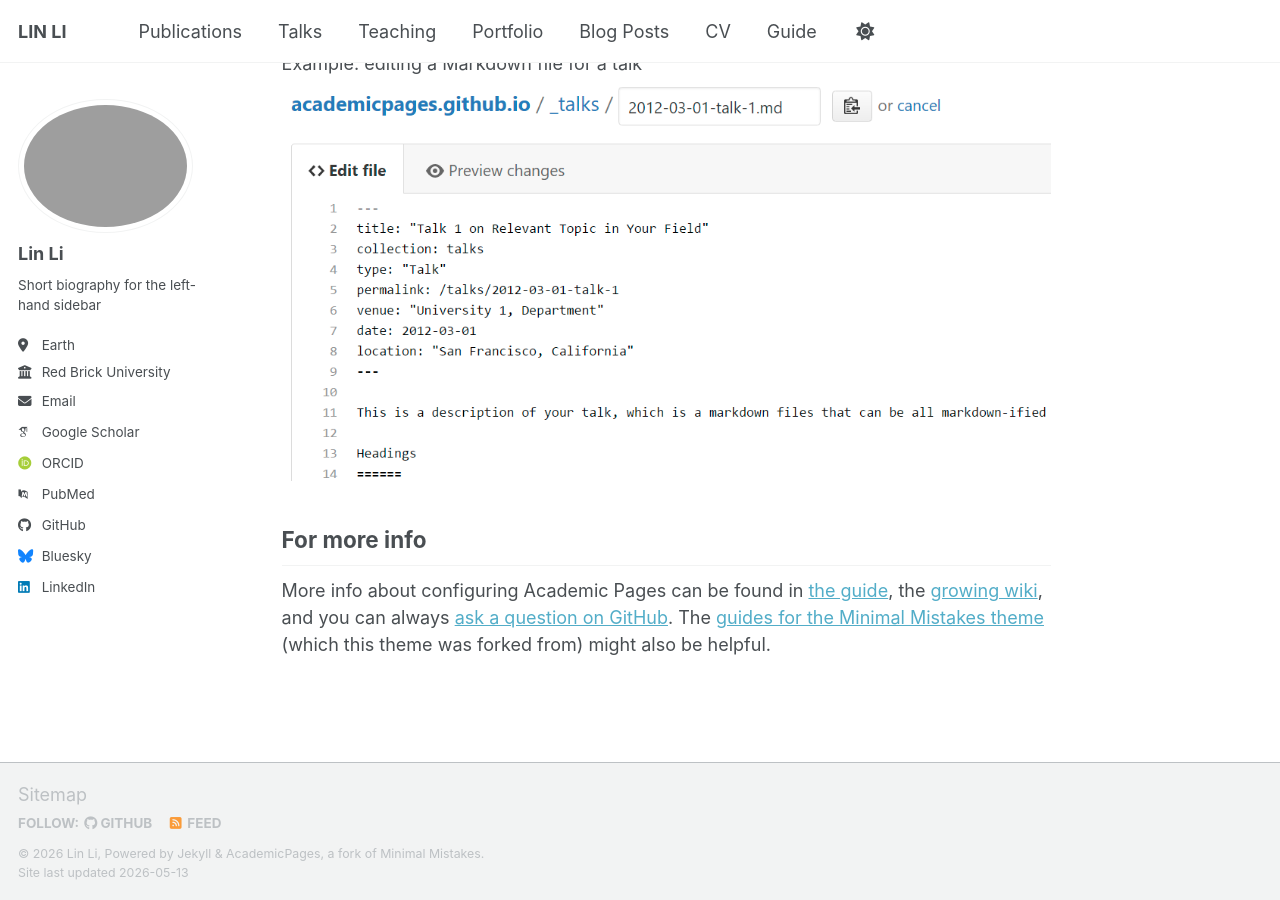
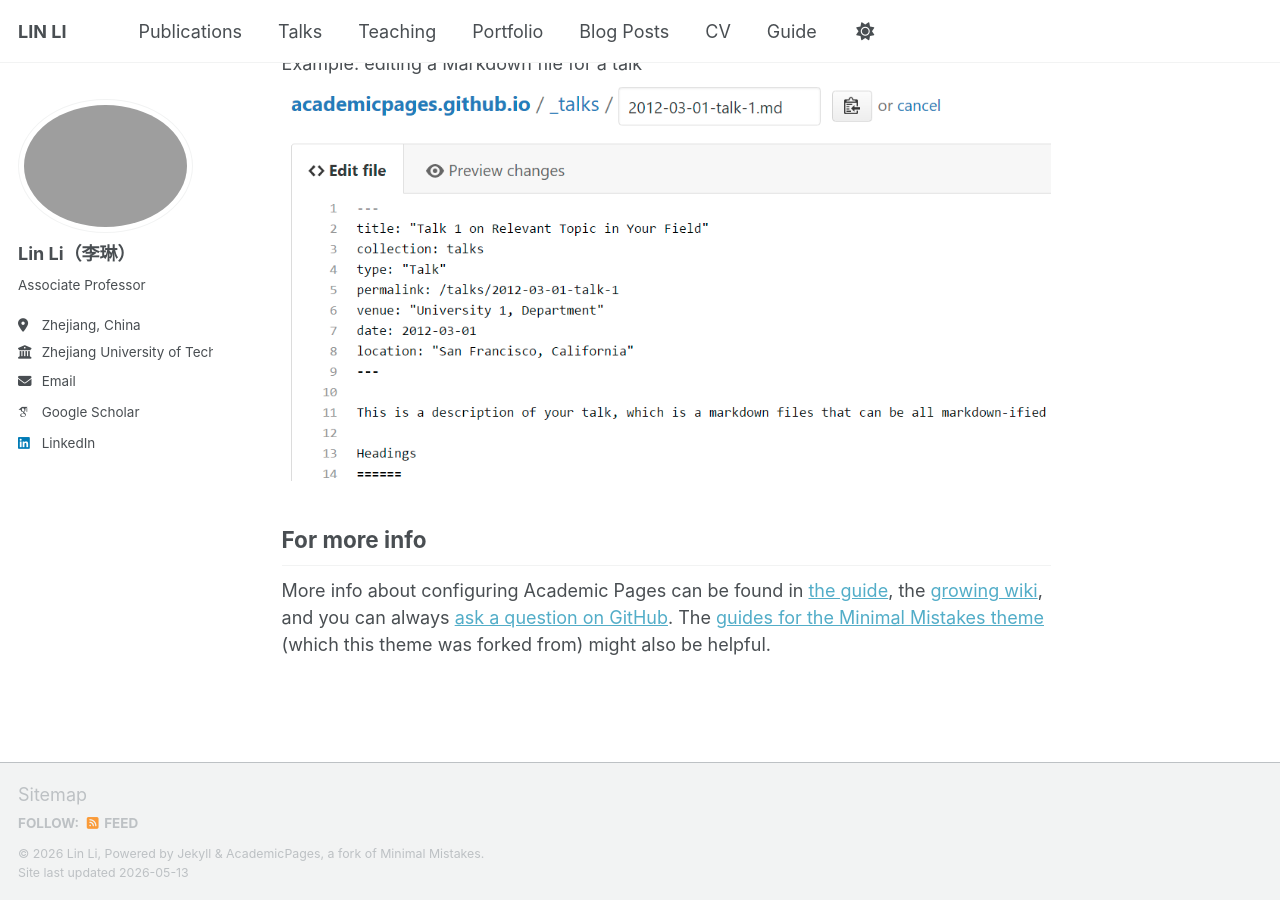
Before and after one commit to lilin96/lilin96a.github.io, a Jekyll site: the page built from _pages/about.md, in a window 1280 px wide and 900 px high, scrolled down 2718 px. Built offline with Jekyll 4.4.1, drawn with Linux system fonts in a browser that asks for light colours; some web fonts are replaced; a script bundle is joined from its source files by our own code; library files that are not in the unit come from our copies.

Commit message:
Update _config.yml

```diff
--- a/_config.yml
+++ b/_config.yml
@@ -24,63 +24,63 @@ repository               : "academicpages/academicpages.github.io"
 author:
   # Biographic information
   avatar           : "profile.png"
-  name             : "Lin Li"
+  name             : "Lin Li（李琳）"
   pronouns         : # example: "she/her"
-  bio              : "Short biography for the left-hand sidebar"
-  location         : "Earth"
-  employer         : "Red Brick University"
+  bio              : "Associate Professor"
+  location         : "Zhejiang, China"
+  employer         : "Zhejiang University of Technology."
   uri              : # URL
   email            : "lilin112631@gmail.com"
 
   # Academic websites
-  academia         : # URL
-  arxiv            : # URL - Update with the correct link to your profile
+  # academia         : # URL
+  # arxiv            : # URL - Update with the correct link to your profile
   googlescholar    : "https://scholar.google.com/citations?user=cN74GeEAAAAJ&hl=zh-CN"
-  inspire-hep      : # URL
-  impactstory      : # URL
-  orcid            : "https://orcid.org/yourorcidurl"
-  semantic         : # URL
-  ssrn             : # URL
-  pubmed           : "https://www.ncbi.nlm.nih.gov/pubmed/?term=john+snow"
-  researchgate     : # URL
-  scopus           : # URL
-  zotero           : # URL
+  # inspire-hep      : # URL
+  # impactstory      : # URL
+  # orcid            : "https://orcid.org/yourorcidurl"
+  # semantic         : # URL
+  # ssrn             : # URL
+  # pubmed           : "https://www.ncbi.nlm.nih.gov/pubmed/?term=john+snow"
+  # researchgate     : # URL
+  # scopus           : # URL
+  # zotero           : # URL
 
 
   # Repositories and software development
-  bitbucket        : # Username - Update with your username on the site
-  codepen          : # Username
-  dribbble         : # Username
-  github           : "academicpages"
-  kaggle           : # Username
-  stackoverflow    : # User number or user number and name (i.e., use "1" or "1/jeff-atwood")
+  # bitbucket        : # Username - Update with your username on the site
+  # codepen          : # Username
+  # dribbble         : # Username
+  # github           : "academicpages"
+  # kaggle           : # Username
+  # stackoverflow    : # User number or user number and name (i.e., use "1" or "1/jeff-atwood")
 
   # Social media
-  artstation       : # Username
-  bluesky          : "bsky.app" # Replace this with you Bluesky username
-  facebook         : # Username
-  flickr           : # Username
-  foursquare       : # Username
-  goodreads        : # Username
-  google_plus      : # Username
-  keybase          : # Username
-  instagram        : # Username
-  lastfm           : # Username
+  # artstation       : # Username
+  # bluesky          : "bsky.app" # Replace this with you Bluesky username
+  # facebook         : # Username
+  # flickr           : # Username
+  # foursquare       : # Username
+  # goodreads        : # Username
+  # google_plus      : # Username
+  # keybase          : # Username
+  # instagram        : # Username
+  # lastfm           : # Username
   linkedin         : "linkedin.com/in/lin-li-425256312"
-  mastodon         : # URL
-  medium           : # URL
-  pinterest        : # Username
-  soundcloud       : # Username
-  steam            : # Username
-  telegram         : # URL
-  tumblr           : # Username
-  twitter          : # Username for X / Twitter
-  vine             : # Username
-  weibo            : # Username
-  wikipedia        : # Username
-  xing             : # Username
-  youtube          : # Username
-  zhihu            : # Username
+  # mastodon         : # URL
+  # medium           : # URL
+  # pinterest        : # Username
+  # soundcloud       : # Username
+  # steam            : # Username
+  # telegram         : # URL
+  # tumblr           : # Username
+  # twitter          : # Username for X / Twitter
+  # vine             : # Username
+  # weibo            : # Username
+  # wikipedia        : # Username
+  # xing             : # Username
+  # youtube          : # Username
+  # zhihu            : # Username
 
 # Publication Category - The following the list of publication categories and their headings
 publication_category:
```
